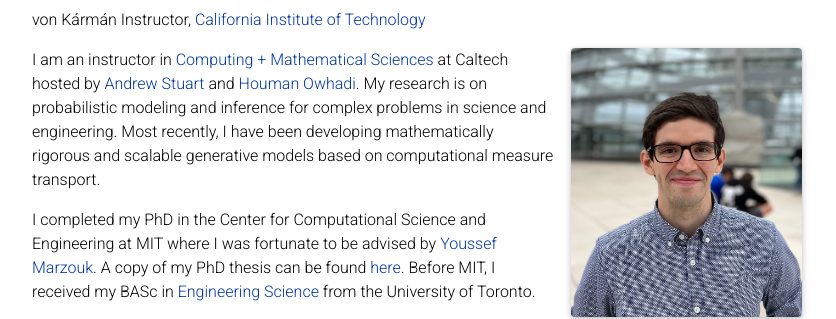
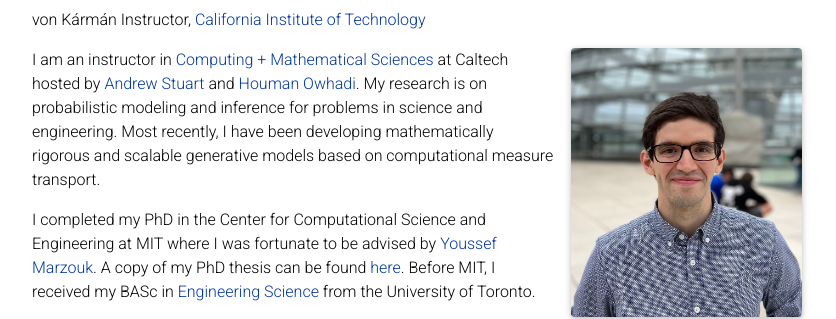
Before and after one commit to baptistar/baptistar.github.io, a Jekyll site: the page built from _pages/about.md, in a window 1280 px wide and 1146 px high. Shown: the part 153-472 px from the top of the window, without its empty margins (223-1059 px from the left). Built offline with Jekyll 4.4.1, drawn with Linux system fonts in a browser that asks for light colours; full-size pictures stand in for the smaller copies a plugin makes; some web fonts are replaced; comment, search, counter and statistics services are not loaded; a style sheet for code colours, icons or effects is not loaded.

Commit message:
minor edits

```diff
--- a/_config.yml
+++ b/_config.yml
@@ -170,7 +170,7 @@
 
 announcements:
   enabled: true
-  scrollable: true # adds a vertical scroll bar if there are more than 3 news items
+  scrollable: false # adds a vertical scroll bar if there are more than 3 news items
   limit: 3 # leave blank to include all the news in the `_news` folder
 
 latest_posts:
--- a/_pages/about.md
+++ b/_pages/about.md
@@ -16,7 +16,7 @@
 social: false  # includes social icons at the bottom of the page
 ---
 
-I am an instructor in [Computing + Mathematical Sciences](http://cms.caltech.edu) at Caltech hosted by [Andrew Stuart](http://stuart.caltech.edu) and [Houman Owhadi](http://users.cms.caltech.edu/~owhadi/index.htm). My research is on probabilistic modeling and inference for complex problems in science and engineering. Most recently, I have been developing mathematically rigorous and scalable generative models based on computational measure transport.
+I am an instructor in [Computing + Mathematical Sciences](http://cms.caltech.edu) at Caltech hosted by [Andrew Stuart](http://stuart.caltech.edu) and [Houman Owhadi](http://users.cms.caltech.edu/~owhadi/index.htm). My research is on probabilistic modeling and inference for problems in science and engineering. Most recently, I have been developing mathematically rigorous and scalable generative models based on computational measure transport.
 
 I completed my PhD in the Center for Computational Science and Engineering at MIT where I was fortunate to be advised by [Youssef Marzouk](http://uqgroup.mit.edu). A copy of my PhD thesis can be found [here](https://dspace.mit.edu/handle/1721.1/145049). Before MIT, I received my BASc in [Engineering Science](http://engsci.utoronto.ca) from the University of Toronto.
 
--- a/news.html
+++ b/news.html
@@ -1,6 +1,6 @@
 ---
 layout: page
-title: news
+title: Announcements
 permalink: /news/
 ---
 
```
